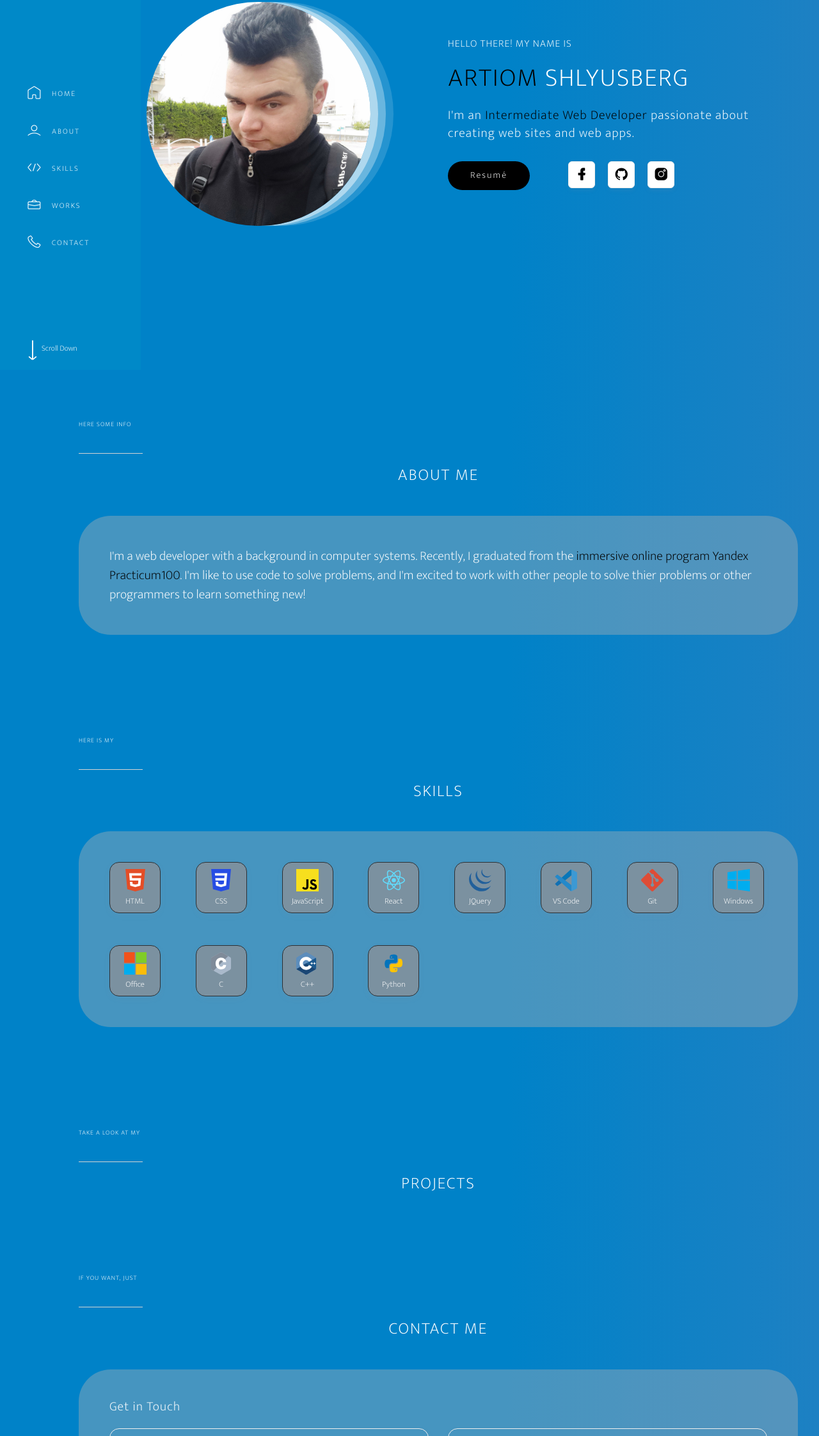
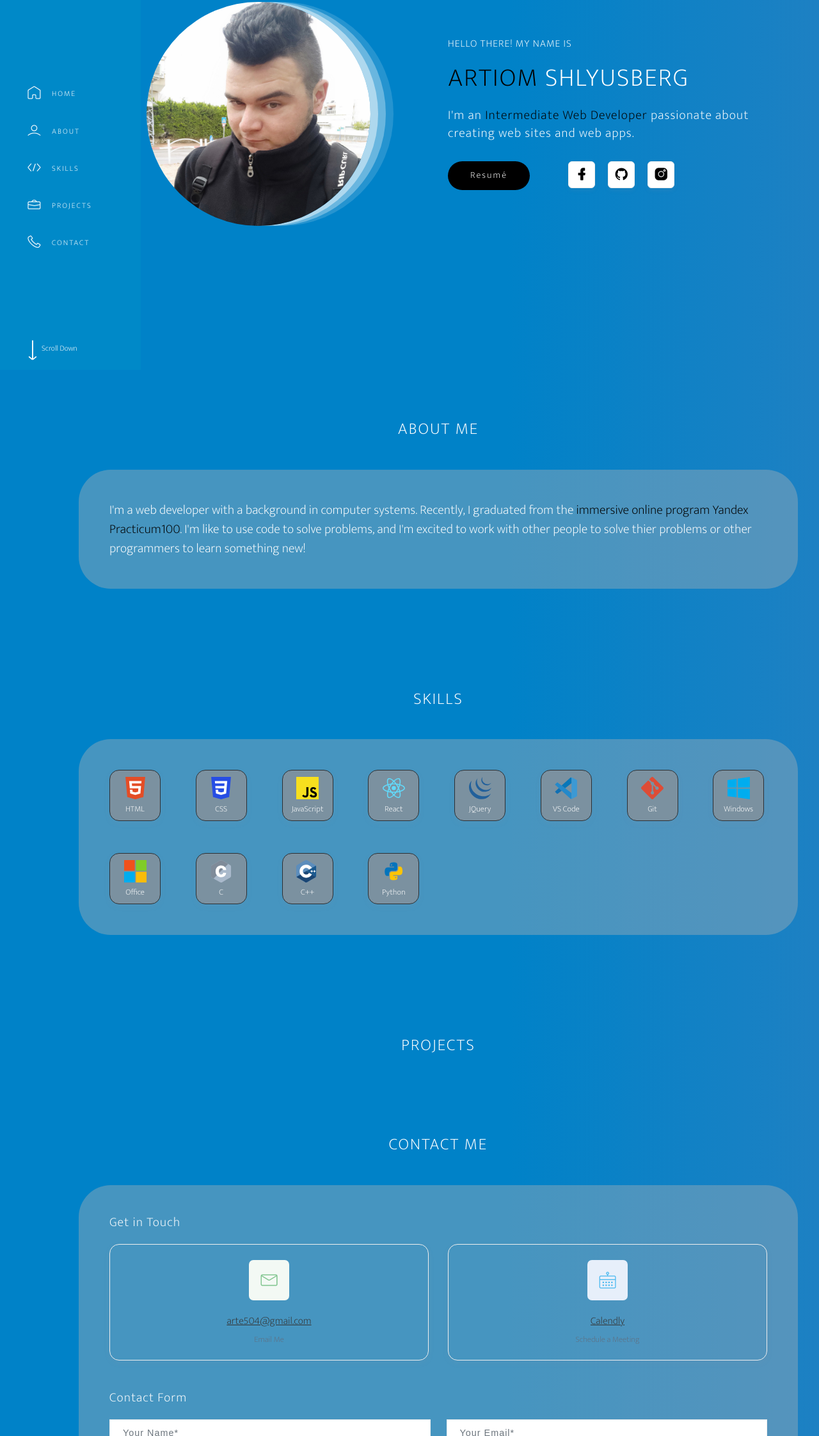
Before and after one commit to arte504/Artiom-Shlyusberg.github.io, a plain HTML site: page index.html in a window 1280 px wide. Shown: the part 222-2466 px from the top of the page at 64% size. Drawn offline with nearby package versions, Linux system fonts and the light colour scheme; a script that the page names is missing.

Commit message:
Update index.html

```diff
--- a/index.html
+++ b/index.html
@@ -1,11 +1,12 @@
 <!DOCTYPE html>
 <html lang="en">
+
 <head>
   <!-- Global site tag (gtag.js) - Google Analytics -->
   <script async src="https://www.googletagmanager.com/gtag/js?id=UA-177242401-1"></script>
   <script>
     window.dataLayer = window.dataLayer || [];
-      function gtag(){dataLayer.push(arguments);}
+    function gtag() { dataLayer.push(arguments); }
     gtag('js', new Date());
 
     gtag('config', 'UA-177242401-1');
@@ -15,6 +16,7 @@
   <meta name="viewport" content="width=device-width, initial-scale=1.0">
   <title>Artiom Shlyusberg | Web Developer</title>
   <meta name="description" content="A Front End Web Developer passionate about creating web sites and web apps." />
+  <link rel="shortcut icon" href="imgs/favicon.png" />
   <link rel="preconnect" href="https://fonts.googleapis.com">
   <link rel="preconnect" href="https://fonts.gstatic.com" crossorigin>
   <link rel="stylesheet" href="https://fonts.googleapis.com/css2?family=Mukta:wght@200&display=swap">
@@ -57,7 +59,7 @@
         <li class="worksNav">
           <a href="#works" class="navItem">
             <i class="lni lni-briefcase"></i>
-            <span class="navItemName">WORKS</span>
+            <span class="navItemName">PROJECTS</span>
           </a>
         </li>
         <li class="contactNav">
@@ -86,18 +88,23 @@
         <div class="heroDescription">
           <p class="greeting">HELLO THERE! MY NAME IS</p>
           <h1><span>ARTIOM</span> SHLYUSBERG</h1>
-          <p class="smallBio">I'm an <span>Intermediate Web Developer</span> passionate about creating web sites and web apps.</p>
+          <p class="smallBio">I'm an <span>Intermediate Web Developer</span> passionate about creating web sites and web
+            apps.</p>
           <div class="socialsResume">
-            <a class="resumeLink" href="" alt="Artiom Shlyusberg's resumé" target="_blank" rel="noopener noreferrer">Resumé</a>
+            <a class="resumeLink" href="" alt="Artiom Shlyusberg's resumé" target="_blank"
+              rel="noopener noreferrer">Resumé</a>
             <ul class="socialsList">
               <li>
-                <a href="https://www.facebook.com/arte50409" target="_blank" rel="noopener noreferrer"><i class="lni lni-facebook-filled" aria-label="Link to Artiom's facebook page."></i></a>
+                <a href="https://www.facebook.com/arte50409" target="_blank" rel="noopener noreferrer"><i
+                    class="lni lni-facebook-filled" aria-label="Link to Artiom's facebook page."></i></a>
               </li>
               <li>
-                <a href="https://github.com/arte504" target="_blank" rel="noopener noreferrer"><i class="lni lni-github-original" aria-label="Go to my GitHub page."></i></a>
+                <a href="https://github.com/arte504" target="_blank" rel="noopener noreferrer"><i
+                    class="lni lni-github-original" aria-label="Go to my GitHub page."></i></a>
               </li>
               <li>
-                <a href="https://instagram.com/arte504" target="_blank" rel="noopener noreferrer"><i class="lni lni-instagram-filled" aria-label="Link to Alex's Twitter profile."></i></a>
+                <a href="https://instagram.com/arte504" target="_blank" rel="noopener noreferrer"><i
+                    class="lni lni-instagram-filled" aria-label="Link to Alex's Twitter profile."></i></a>
               </li>
             </ul>
           </div>
@@ -108,23 +115,20 @@
         <!-- About Section -->
         <section class="aboutSection" id="about">
           <div class="sectionHead">
-            <span>HERE SOME INFO</span>
-            <hr class="hr"></hr>
             <h2>ABOUT ME</h2>
           </div>
 
           <article class="aboutContainer sectionContainer">
             <p>I'm a web developer with a background in computer systems.
               Recently, I graduated from the <span>immersive online program Yandex Practicum100</span>.
-            I'm like to use code to solve problems, and I'm excited to work with other people to solve thier problems or other programmers to learn something new!</p>
+              I'm like to use code to solve problems, and I'm excited to work with other people to solve thier problems
+              or other programmers to learn something new!</p>
           </article>
         </section>
 
         <!-- Skills Section -->
         <section class="skillsSection" id="skills">
           <div class="sectionHead">
-            <span>HERE IS MY</span>
-            <hr class="hr"></hr>
             <h2>SKILLS</h2>
           </div>
 
@@ -210,16 +214,12 @@
         <!-- Works Section -->
         <section class="worksSection" id="works">
           <div class="sectionHead">
-            <span>TAKE A LOOK AT MY</span>
-            <hr class="hr"></hr>
             <h2>PROJECTS</h2>
           </div>
 
           <!-- Contact Section -->
           <section class="contactSection" id="contact">
             <div class="sectionHead">
-            <span>IF YOU WANT, JUST</span>
-            <hr class="hr"></hr>
               <h2>CONTACT ME</h2>
             </div>
 
@@ -246,16 +246,21 @@
 
                 <form id="contactForm" action="https://formspree.io/f/myyldzve" method="POST">
                   <label for="nameInput" class="srOnly"></label>
-                  <input type="text" id="nameInput" name="nameInput" class="nameInput" required placeholder="Your Name*"/>
+                  <input type="text" id="nameInput" name="nameInput" class="nameInput" required
+                    placeholder="Your Name*" />
                   <label for="emailInput" class="srOnly"></label>
-                  <input type="email" id="emailInput" name="emailInput" class="emailInput" required placeholder="Your Email*" />
+                  <input type="email" id="emailInput" name="emailInput" class="emailInput" required
+                    placeholder="Your Email*" />
                   <label for="subjectInput" class="srOnly"></label>
-                  <input type="text" id="subjectInput" name="subjectInput" class="subjectInput" required placeholder="Subject*"/>
+                  <input type="text" id="subjectInput" name="subjectInput" class="subjectInput" required
+                    placeholder="Subject*" />
                   <label for="messageInput" class="srOnly"></label>
-                  <textarea class="messageInput" name="messageInput" id="messageInput" required placeholder="Your Message*"></textarea>
+                  <textarea class="messageInput" name="messageInput" id="messageInput" required
+                    placeholder="Your Message*"></textarea>
                 </form>
 
-              <button type="submit" class="formSend" target="_blank" form="contactForm" rel="noopener noreferrer">SEND</button>
+                <button type="submit" class="formSend" target="_blank" form="contactForm"
+                  rel="noopener noreferrer">SEND</button>
               </div>
             </div>
 
@@ -266,9 +271,16 @@
     <footer>
       <p>&copy; Artiom Shlyusberg 2021</p>
     </footer>
-    <!-- Icons provided by https://lineicons.com/ -->
-  </div> <!-- End of the wrapper -->
-  <script src="https://code.jquery.com/jquery-3.5.1.js" integrity="sha256-QWo7LDvxbWT2tbbQ97B53yJnYU3WhH/C8ycbRAkjPDc=" crossorigin="anonymous"></script>
+    <!-- Footer end -->
+
+  </div>
+  <!-- End of the wrapper -->
+
+  <!-- Scripts -->
+  <script src="https://code.jquery.com/jquery-3.5.1.js" integrity="sha256-QWo7LDvxbWT2tbbQ97B53yJnYU3WhH/C8ycbRAkjPDc="
+    crossorigin="anonymous"></script>
   <script type="text/javascript" src="js/index.js"></script>
+  <!-- Scripts end-->
 </body>
+
 </html>
```
Lines whose indentation alone changed are shown as unchanged.
